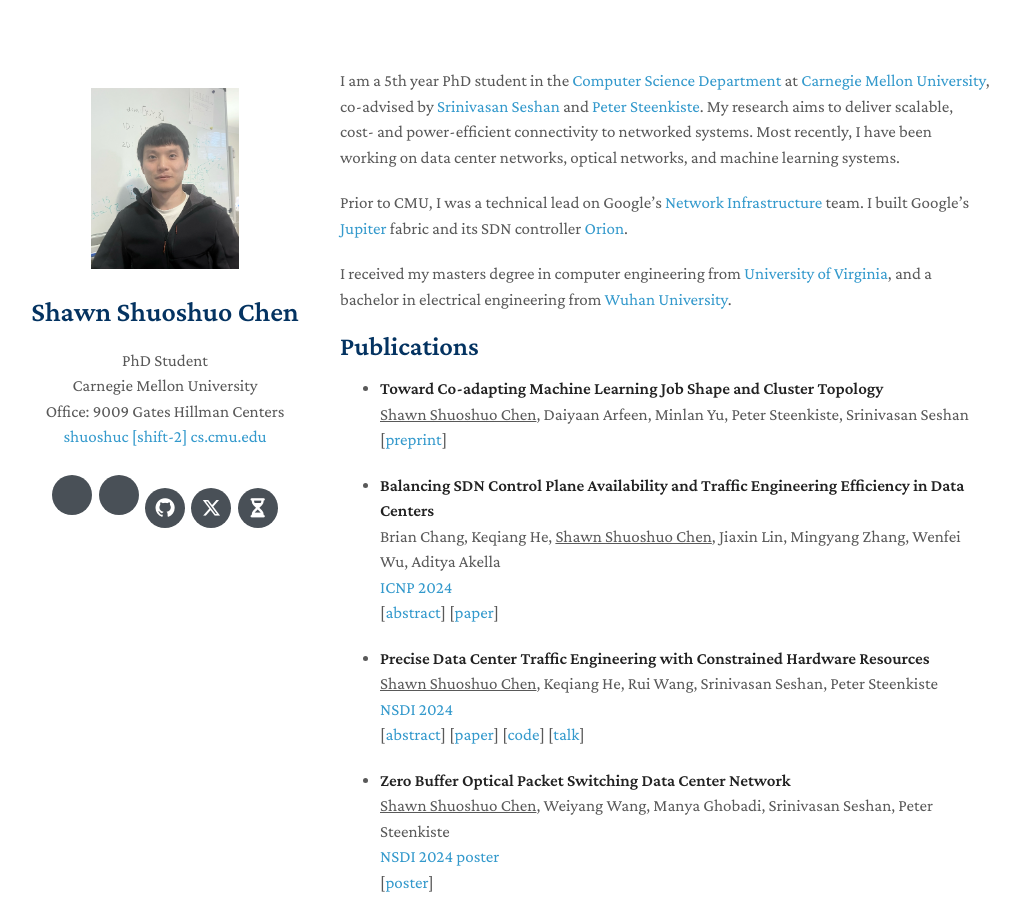
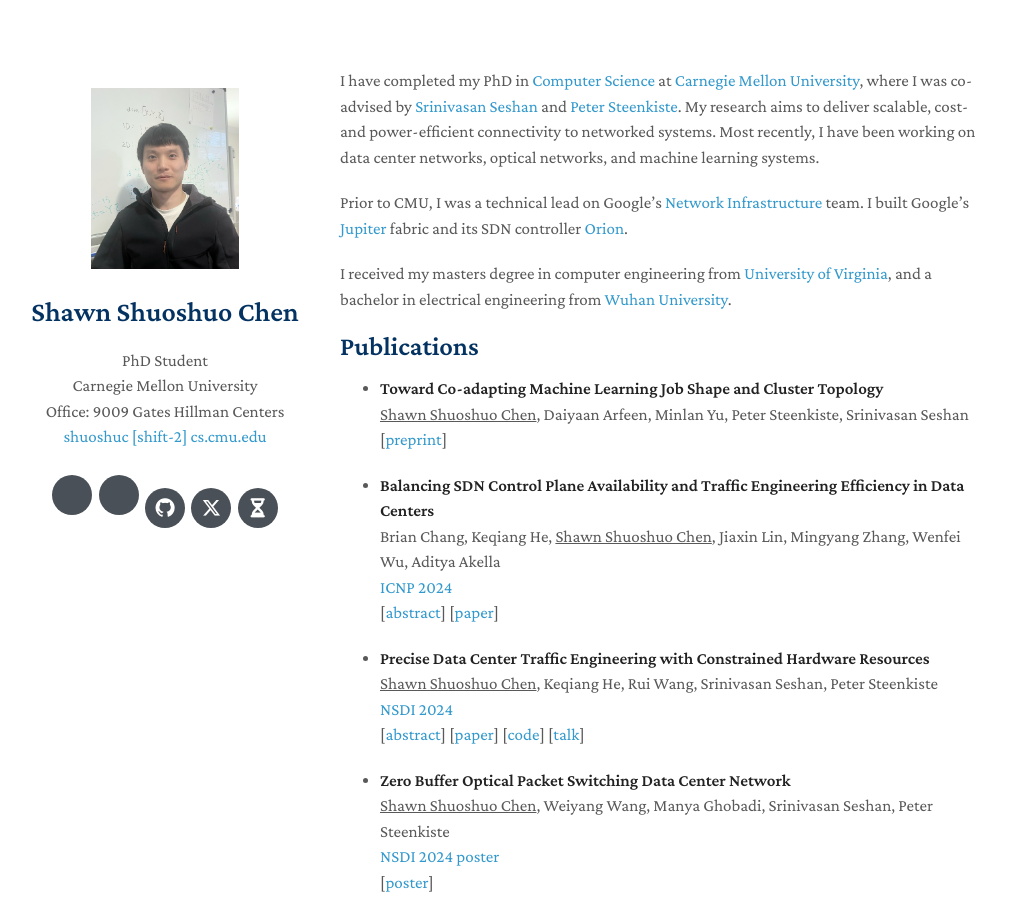
Before and after one commit to shuoshuc/shuoshuc.github.io, a Jekyll site: the page built from index.md, in a window 1280 px wide and 900 px high. Shown: the whole window, without its empty margins (130-1150 px from the left). Built offline with Jekyll 4.4.1, drawn with Linux system fonts in a browser that asks for light colours; nearby versions of some CDN libraries; a style sheet for code colours, icons or effects is not loaded.

Commit message:
Update biography to reflect completed PhD

```diff
--- a/index.md
+++ b/index.md
@@ -2,7 +2,7 @@
 layout: homepage
 ---
 
-I am a 5th year PhD student in the [Computer Science Department](https://www.csd.cs.cmu.edu/) at [Carnegie Mellon University](https://www.cmu.edu/), co-advised by [Srinivasan Seshan](http://www.cs.cmu.edu/~srini/) and [Peter Steenkiste](https://www.cs.cmu.edu/~prs/). My research aims to deliver scalable, cost- and power-efficient connectivity to networked systems. Most recently, I have been working on data center networks, optical networks, and machine learning systems.
+I have completed my PhD in [Computer Science](https://www.csd.cs.cmu.edu/) at [Carnegie Mellon University](https://www.cmu.edu/), where I was co-advised by [Srinivasan Seshan](http://www.cs.cmu.edu/~srini/) and [Peter Steenkiste](https://www.cs.cmu.edu/~prs/). My research aims to deliver scalable, cost- and power-efficient connectivity to networked systems. Most recently, I have been working on data center networks, optical networks, and machine learning systems.
 
 Prior to CMU, I was a technical lead on Google's [Network Infrastructure](https://research.google/teams/network-infrastructure/) team. I built Google's [Jupiter](https://research.google/pubs/pub51587/) fabric and its SDN controller [Orion](https://research.google/pubs/pub50245/).
 
```
